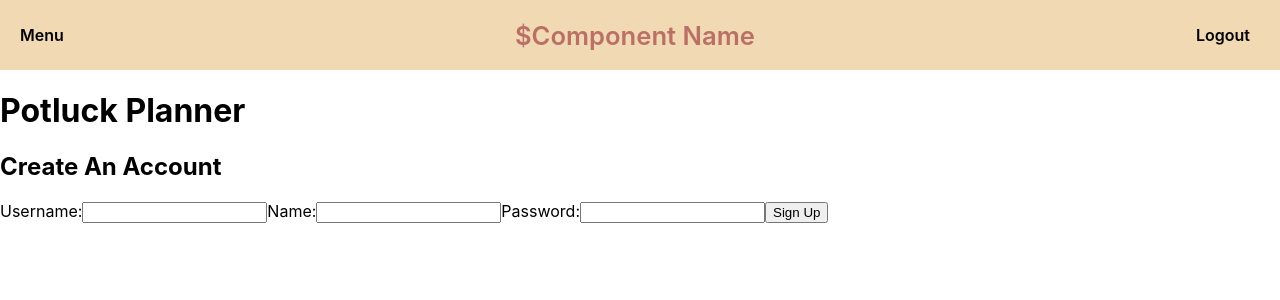
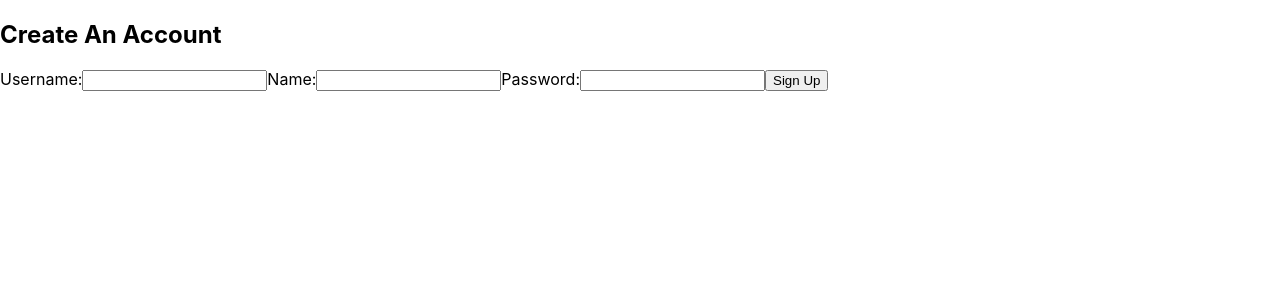
Before and after one commit to Build-Week-Potluck-Plannerr/front-end, a React (Create React App) app in the folder potluck-front-end/: page /register in a window 1280 px wide. Shown: the top 300 px of the page. Built offline with nearby package versions, Linux system fonts and the light colour scheme.

Commit message:
added Home component for landing page, added Home as default route

```diff
--- a/potluck-front-end/src/App.js
+++ b/potluck-front-end/src/App.js
@@ -1,6 +1,6 @@
 import React from "react";
 import { BrowserRouter as Router, Route } from "react-router-dom";
-import Nav from './components/Nav';
+import Home from "./components/Home";
 import Login from "./components/Login";
 import Registration from "./components/Registration";
 
@@ -8,13 +8,10 @@
 import Potluck from "./components/Potluck";
 
 function App() {
-
   return (
     <Router>
       <div>
-        <Nav />
-        <h1>Potluck Planner</h1>
-        <Route exact path="/" component={Login} />
+        <Route exact path="/" component={Home} />
         {/* <PrivateRoute path="/potluck" component={Potluck} /> */}
         <Route path="/potluck" component={Potluck} />
         <Route path="/register" component={Registration} />
--- /dev/null
+++ b/potluck-front-end/src/components/Home.js
@@ -0,0 +1,12 @@
+import React from "react";
+import Nav from "./Nav";
+
+const Home = () => {
+  return (
+    <div>
+      <Nav />
+    </div>
+  );
+};
+
+export default Home;
--- a/potluck-front-end/src/components/Registration.js
+++ b/potluck-front-end/src/components/Registration.js
@@ -1,5 +1,5 @@
 import React, { useState, useEffect, useCallback } from "react";
-import axios from 'axios';
+import axios from "axios";
 import { connect } from "react-redux";
 import { useHistory } from "react-router-dom";
 import { userRegister } from "../api/actions";
@@ -78,4 +78,4 @@
 
 const mapDispatchToProps = { userRegister };
 
-export default connect(mapStateToProps, mapDispatchToProps)(Registration)
+export default connect(mapStateToProps, mapDispatchToProps)(Registration);
```
